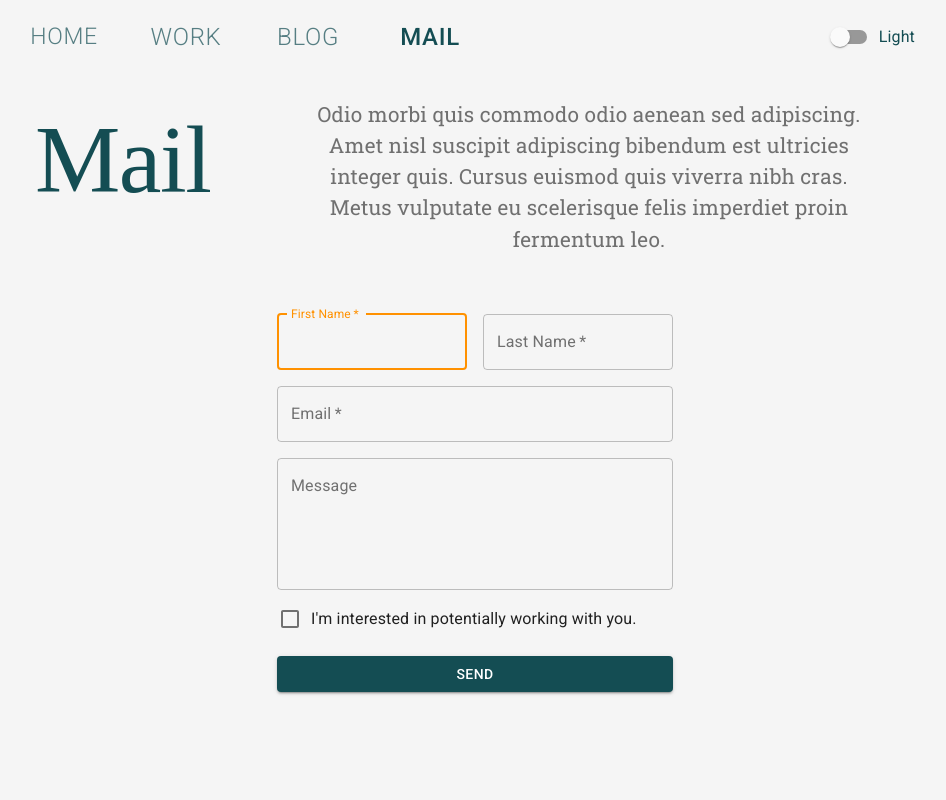
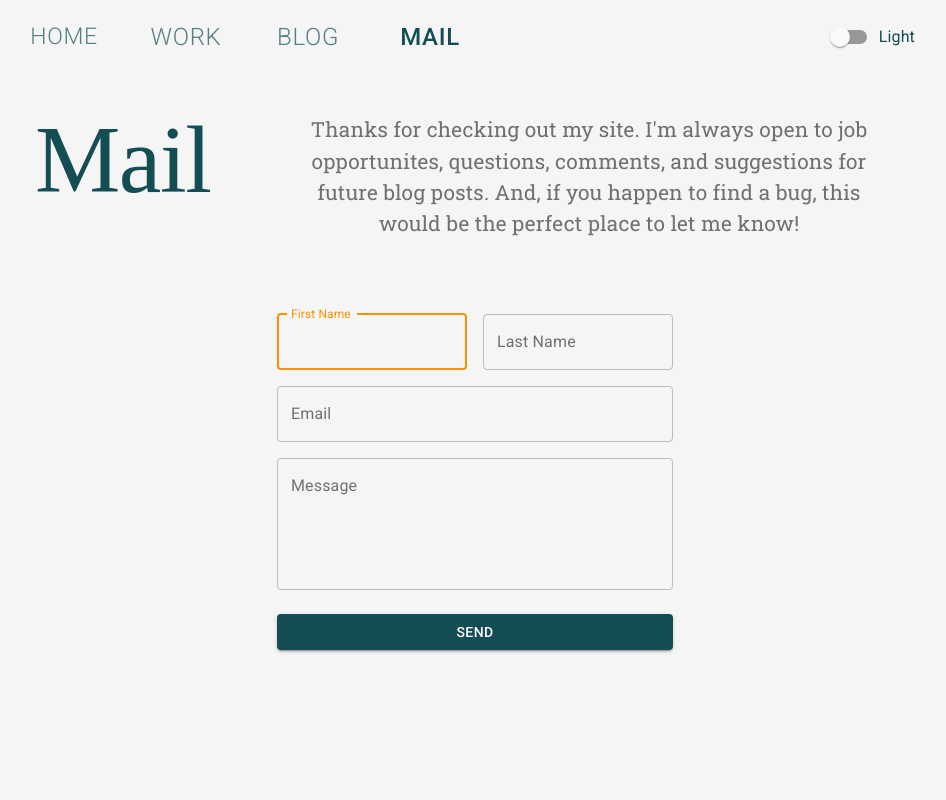
Before and after one commit to stevendelro/Portfolio, a Next.js app: page /mail in a window 1280 px wide. Shown: the top 800 px of the page, without its empty margins (165-1111 px from the left). Built offline with nearby package versions, Linux system fonts and the light colour scheme; a web font is replaced by a local one.

Commit message:
form fields validated and form data now api ready

```diff
--- a/pages/index.js
+++ b/pages/index.js
@@ -13,6 +13,9 @@ const useStyles = makeStyles(theme => ({
         ? theme.palette.common.defaultDarkBackground
         : theme.palette.common.defaultLightBackground,
   },
+  div: {
+    height: '34vh'
+  }
 }))
 
 export default function Index() {
@@ -40,7 +43,7 @@ export default function Index() {
           lorem. Velit sed ullamcorper morbi tincidunt. Lorem donec massa sapien
           faucibus et molestie ac.
         </Typography>
-        <Typography paragraph>
+        <Typography>
           Consequat mauris nunc congue nisi vitae suscipit. Fringilla est
           ullamcorper eget nulla facilisi etiam dignissim diam. Pulvinar
           elementum integer enim neque volutpat ac tincidunt. Ornare suspendisse
@@ -55,6 +58,7 @@ export default function Index() {
           posuere sollicitudin aliquam ultrices sagittis orci a.
         </Typography>
       </Container>
+      <div className={classes.div}></div>
     </article>
   )
 }
--- a/pages/mail.js
+++ b/pages/mail.js
@@ -1,19 +1,16 @@
 import { makeStyles } from '@material-ui/core/styles'
+import { useFormik } from 'formik'
+import * as Yup from 'yup'
 import Button from '@material-ui/core/Button'
-import Checkbox from '@material-ui/core/Checkbox'
 import Container from '@material-ui/core/Container'
 import CssBaseline from '@material-ui/core/CssBaseline'
-import FormControlLabel from '@material-ui/core/FormControlLabel'
 import Grid from '@material-ui/core/Grid'
-import Link from '@material-ui/core/Link'
-import React from 'react'
 import TextField from '@material-ui/core/TextField'
 
 import PageIntro from '../components/PageIntro'
 
 const useStyles = makeStyles(theme => ({
   rootMailPage: {
-    height: '100vh',
     backgroundColor:
       theme.palette.type === 'dark'
         ? theme.palette.common.defaultDarkBackground
@@ -44,93 +41,121 @@ const useStyles = makeStyles(theme => ({
   checkbox: {
     marginLeft: 0,
   },
+  div: {
+    height: '53vh',
+  },
 }))
+const heroParagraph = `Thanks for checking out my site. I'm always open to
+job opportunites, questions, comments, and suggestions for future blog posts.
+And, if you happen to find a bug, this would be the perfect place to let me know!`
 
+const heroParagraph2 = `Odio morbi quis commodo odio aenean
+sed adipiscing. Amet nisl suscipit adipiscing bibendum est ultricies
+integer quis. Cursus euismod quis viverra nibh cras. Metus vulputate
+eu scelerisque felis imperdiet proin fermentum leo.`
+
+const initialValues = {
+  firstName: '',
+  lastName: '',
+  email: '',
+  message: '',
+}
+
+const onSubmit = values => console.log('Form Data: ', values)
+
+const validationSchema = Yup.object({
+  firstName: Yup.string().required('Required'),
+  lastName: Yup.string().required('Required'),
+  email: Yup.string().email('Invalid email format').required('Required'),
+})
 export default function Mail() {
   const classes = useStyles()
-  const heroParagraph = `Odio morbi quis commodo odio aenean
-  sed adipiscing. Amet nisl suscipit adipiscing bibendum est ultricies
-  integer quis. Cursus euismod quis viverra nibh cras. Metus vulputate
-  eu scelerisque felis imperdiet proin fermentum leo.`
+  const formik = useFormik({
+    initialValues,
+    onSubmit,
+    validationSchema,
+  })
+  const {
+    errors,
+    touched,
+    values,
+    handleChange,
+    handleSubmit,
+    getFieldProps,
+  } = formik
+
   return (
     <article id='MainMailPageBody' className={classes.rootMailPage}>
       <PageIntro title='Mail' paragraph={heroParagraph} />
       <Container component='main' maxWidth='xs'>
         <CssBaseline />
         <div className={classes.paper}>
-          <form className={classes.form} noValidate>
+          <form className={classes.form} onSubmit={handleSubmit}>
             <Grid container spacing={2}>
               <Grid item xs={12} sm={6}>
                 <TextField
-                  autoComplete='fname'
-                  name='firstName'
-                  variant='outlined'
-                  required
+                  autoFocus
                   fullWidth
                   id='firstName'
+                  name='firstName'
                   label='First Name'
+                  autoComplete='given-name'
+                  variant='outlined'
                   color='secondary'
-                  autoFocus
+                  {...getFieldProps('firstName')}
+                  error={errors.firstName && Boolean(touched.firstName)}
+                  helperText={touched.firstName ? errors.firstName : ''}
                 />
               </Grid>
               <Grid item xs={12} sm={6}>
                 <TextField
-                  variant='outlined'
-                  required
                   fullWidth
                   id='lastName'
+                  name='lastName'
                   label='Last Name'
+                  autoComplete='family-name'
+                  variant='outlined'
                   color='secondary'
-                  name='lastName'
-                  autoComplete='lname'
+                  {...getFieldProps('lastName')}
+                  error={errors.lastName && Boolean(touched.lastName)}
+                  helperText={touched.lastName ? errors.lastName : ''}
                 />
               </Grid>
               <Grid item xs={12}>
                 <TextField
-                  variant='outlined'
-                  required
                   fullWidth
                   id='email'
+                  name='email'
                   label='Email'
+                  autoComplete='email'
+                  variant='outlined'
                   color='secondary'
-                  name='email'
-                  autoComplete='email'
+                  {...getFieldProps('email')}
+                  error={errors.email && Boolean(touched.email)}
+                  helperText={touched.email ? errors.email : ''}
                 />
               </Grid>
               <Grid item xs={12}>
                 <TextField
-                  variant='outlined'
-                  fullWidth
-                  name='message'
-                  label='Message'
-                  color='secondary'
-                  type='message'
-                  id='message'
                   multiline
                   rows={5}
+                  fullWidth
+                  id='message'
+                  name='message'
+                  type='message'
+                  label='Message'
                   autoComplete='message'
+                  variant='outlined'
+                  color='secondary'
+                  onChange={handleChange}
+                  value={values.message}
+                  placeholder='Feel free to include any details.'
                 />
-              </Grid>
-              <Grid
-                container
-                direction='row'
-                justify='center'
-                alignItems='center'>
-                <Grid item xs={12}>
-                  <FormControlLabel
-                    className={classes.checkbox}
-                    control={
-                      <Checkbox value='allowExtraEmails' color='secondary' />
-                    }
-                    label="I'm interested in potentially working with you."
-                    color='secondary'
-                  />
-                </Grid>
               </Grid>
             </Grid>
             <Button
+              fullWidth
               type='submit'
-              fullWidth
               variant='contained'
               color='primary'
               className={classes.submit}>
@@ -139,6 +164,7 @@ export default function Mail() {
           </form>
         </div>
       </Container>
+      <div className={classes.div}></div>
     </article>
   )
 }
```
